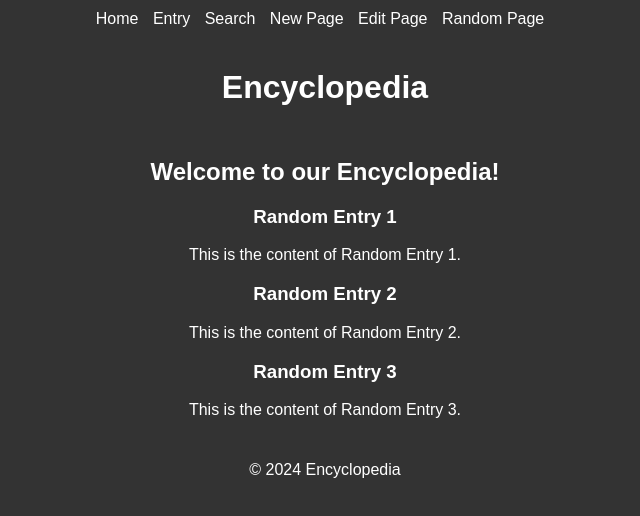
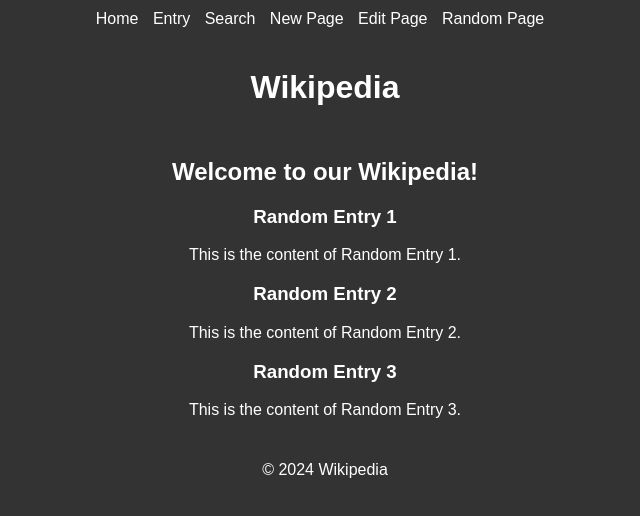
Before and after one commit to dm-mensavi/wikipedia_project, a plain HTML site: page index.html in a window 1280 px wide. Shown: the whole page, without its empty margins (315-955 px from the left). Drawn offline with Linux system fonts and the light colour scheme.

Commit message:
Change title from encyclopedia to wikipedia

```diff
--- a/index.html
+++ b/index.html
@@ -5,7 +5,7 @@
     <meta name="viewport" content="width=device-width, initial-scale=1.0">
     <link rel="stylesheet" href="styles.css">
     <script src="main.js" defer></script>
-    <title>Encyclopedia</title>
+    <title>Wikipedia</title>
 </head>
 <body>
 
@@ -21,17 +21,17 @@
         </ul>
     </nav>
     <header>
-        <h1>Encyclopedia</h1>
+        <h1>Wikipedia</h1>
     </header>
     <!-- Main Content Area (Specific to each page) -->
     <main id="randomEntries">
-        <h2>Welcome to our Encyclopedia!</h2>
+        <h2>Welcome to our Wikipedia!</h2>
         <!-- Dynamic content will be loaded here -->
     </main>
 
     <!-- Footer -->
     <footer>
-        <p>&copy; 2024 Encyclopedia</p>
+        <p>&copy; 2024 Wikipedia</p>
     </footer>
 
 </body>
```
